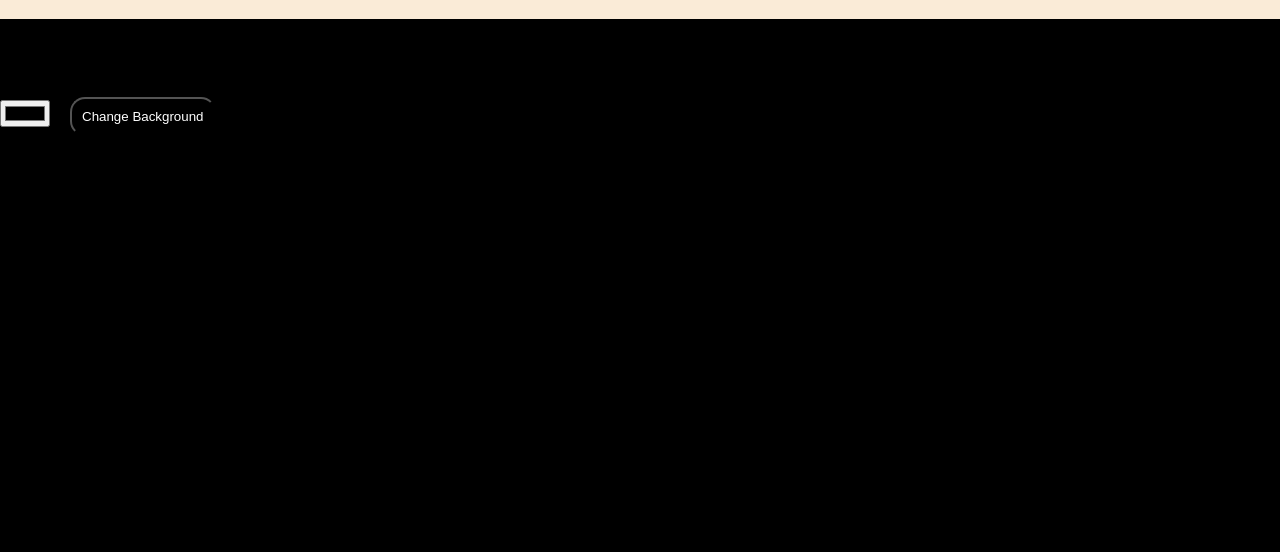
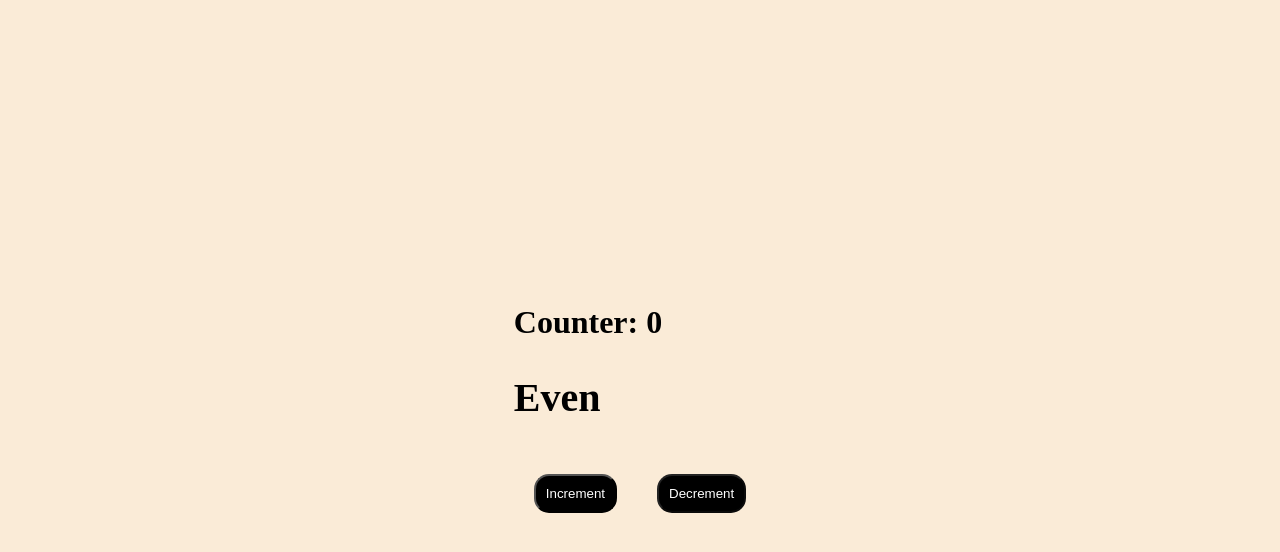
Before and after one commit to Vivek-2898/react730, a React (Vite) app in the folder projects/counter/: page / in a window 1280 px wide. Shown: the top 552 px of the page. Built offline with nearby package versions, Linux system fonts and the light colour scheme.

Commit message:
implement even/odd counter

```diff
--- /dev/null
+++ b/projects/counter/src/Countereven.jsx
@@ -0,0 +1,28 @@
+import React, { useState } from 'react';
+
+function CounterWithEvenOdd() {
+  const [count, setCount] = useState(0);
+
+  const handleIncrement = () => {
+    setCount(prevCount => prevCount + 1);
+  };
+
+  const handleDecrement = () => {
+    if (count > 0) {
+      setCount(prevCount => prevCount - 1);
+    }
+  };
+
+  return (
+    <div>
+      <h1>Counter: {count}</h1>
+      <h2>{count % 2 === 0 ? 'Even' : 'Odd'}</h2>
+      <button onClick={handleIncrement}>Increment</button>
+      <button onClick={handleDecrement} disabled={count <= 0}>
+        Decrement
+      </button>
+    </div>
+  );
+}
+
+export default CounterWithEvenOdd;
--- a/projects/counter/src/main.jsx
+++ b/projects/counter/src/main.jsx
@@ -5,12 +5,14 @@
 import './index.css'
 import BgChanger from './bg-changer.jsx'
 import BgColorSelector from './bg-colorselector.jsx'
+import CounterWithEvenOdd from './Countereven.jsx'
 
 ReactDOM.createRoot(document.getElementById('root')).render(
   <React.StrictMode>
      {/* <App/>
     <Counter/>  */}
     {/* <BgChanger/>  */}
-    <BgColorSelector/>
+    {/* <BgColorSelector/>  */}
+    <CounterWithEvenOdd/>
   </React.StrictMode>,
 )
```
